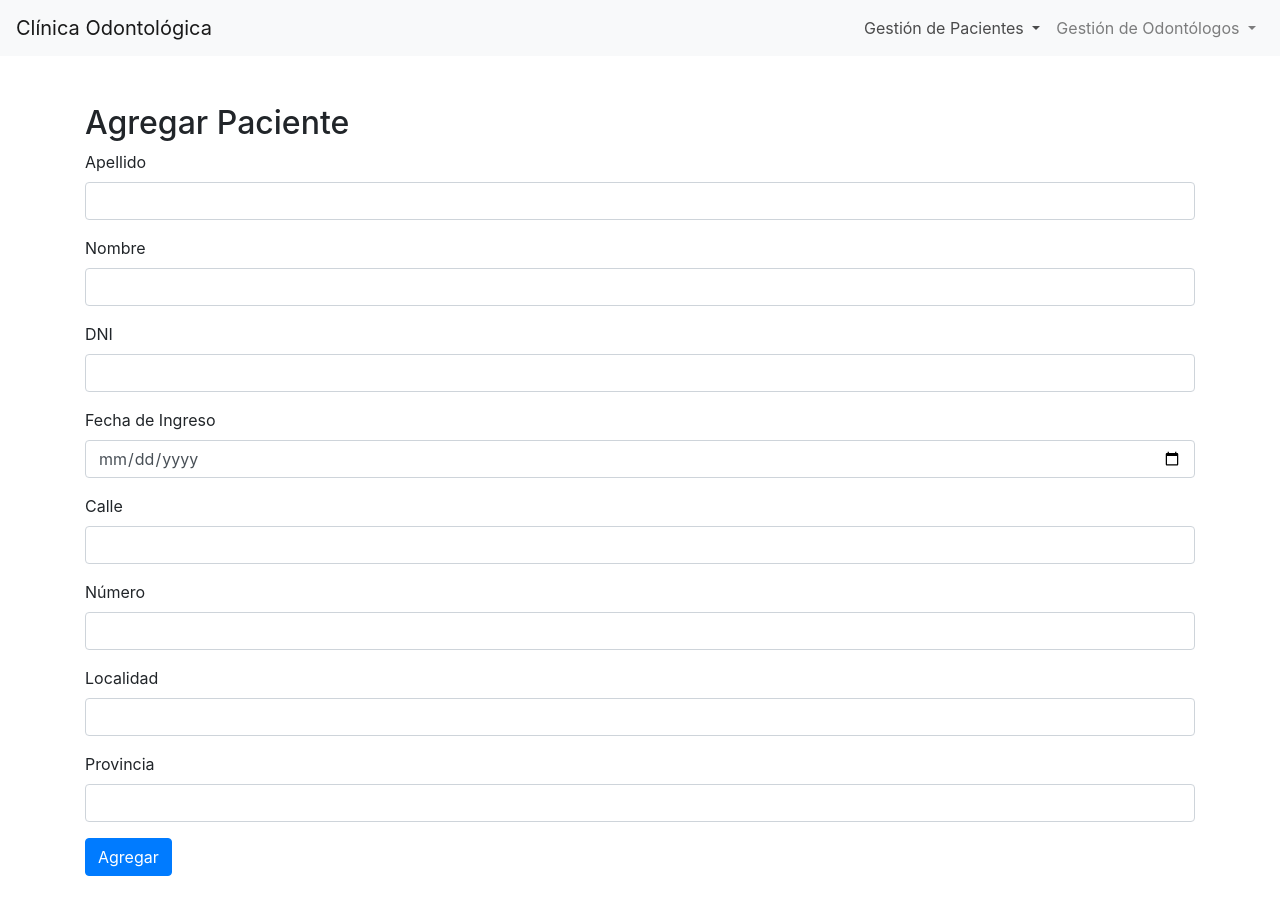
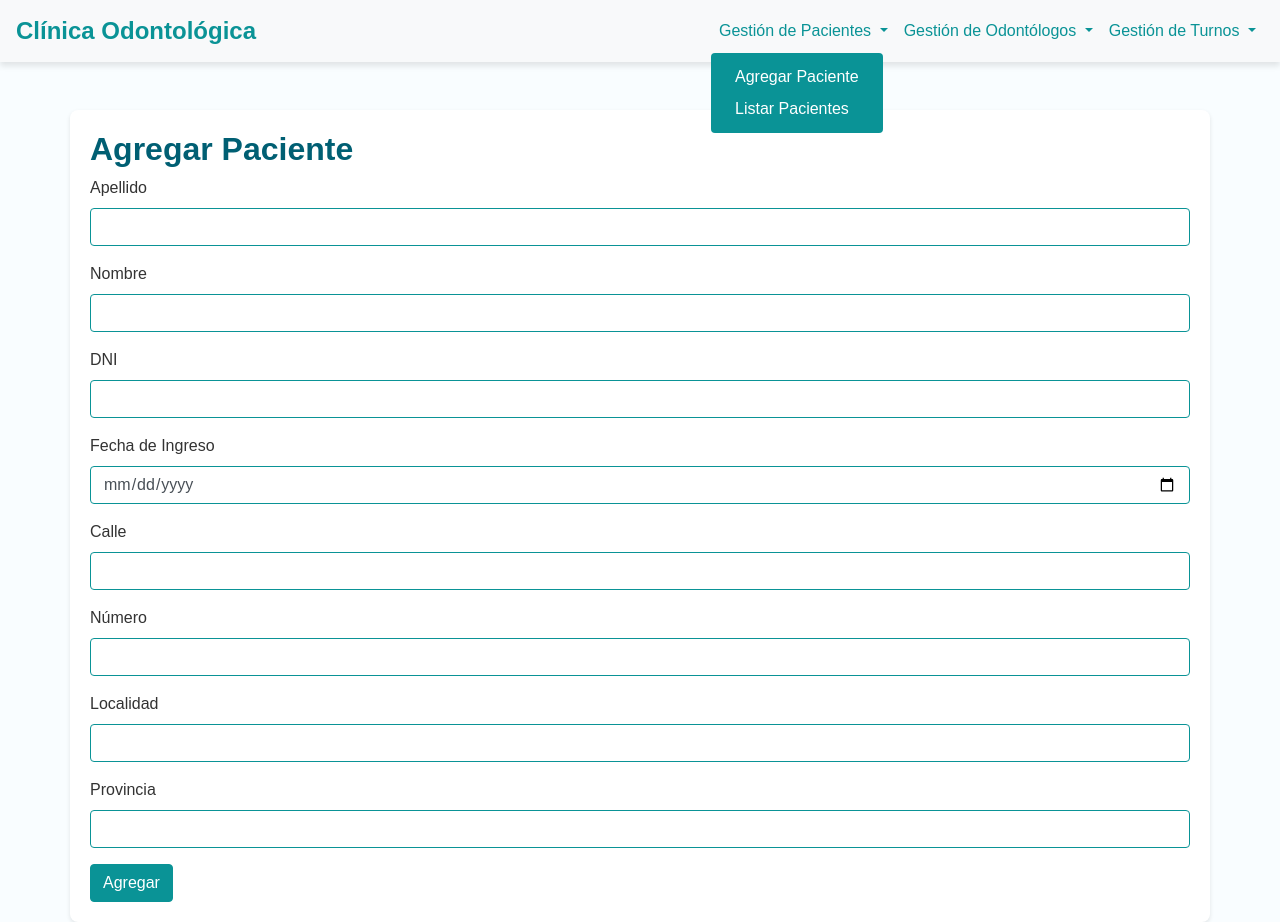
Before and after one commit to marce-rendon/VistaClinicaPI, a plain HTML site: page VistaClinica/html/agregar_pacientes.html in a window 1280 px wide. Both pictures are taken after a click on the button "Gestión de Pacientes". Before the commit the page ends 876 px from the top, so only its background shows below. Drawn offline with nearby package versions, Linux system fonts and the light colour scheme.

Commit message:
agregando css inicial

```diff
--- /dev/null
+++ b/VistaClinica/css/style.css
@@ -0,0 +1,101 @@
+/* general */
+body {
+    font-family: 'Arial', sans-serif;
+    background-color: #f9fdffee;
+    color: #333;
+    margin: 0;
+    padding: 0;
+}
+
+/* Navbar */
+.navbar {
+    background-color: #005f73;
+    box-shadow: 0 4px 6px rgba(0, 0, 0, 0.1);
+}
+
+.navbar-brand {
+    font-size: 1.5rem;
+    color: #0a9396 !important;
+    font-weight: bold;
+}
+
+.navbar-nav .nav-link {
+    color: #0a9396 !important;
+    font-size: 1rem;
+}
+
+.navbar-nav .nav-link:hover {
+    color: #94d2bd !important;
+}
+
+.dropdown-menu {
+    background-color: #0a9396;
+    border: none;
+}
+
+.dropdown-item {
+    color: #fff !important;
+}
+
+.dropdown-item:hover {
+    background-color: #94d2bd;
+    color: #005f73 !important;
+}
+
+/* Contenedor principal */
+.container {
+    margin-top: 40px;
+    padding: 20px;
+    background-color: #fff;
+    border-radius: 8px;
+    box-shadow: 0 2px 4px rgba(0, 0, 0, 0.1);
+}
+
+/* Encabezados */
+h2 {
+    color: #005f73;
+    font-weight: bold;
+}
+
+/* Botones */
+.btn-primary {
+    background-color: #0a9396;
+    border-color: #0a9396;
+}
+
+.btn-primary:hover {
+    background-color: #005f73;
+    border-color: #005f73;
+}
+
+/* Formularios */
+.form-control {
+    border-radius: 4px;
+    border-color: #0a9396;
+}
+
+.form-control:focus {
+    border-color: #005f73;
+    box-shadow: none;
+}
+
+/* footer */
+footer {
+    background-color: #005f73;
+    color: #fff;
+    padding: 10px 0;
+    text-align: center;
+    position: fixed;
+    bottom: 0;
+    width: 100%;
+}
+
+footer a {
+    color: #94d2bd;
+    text-decoration: none;
+}
+
+footer a:hover {
+    color: #fff;
+    text-decoration: underline;
+}
--- a/VistaClinica/html/agregar_pacientes.html
+++ b/VistaClinica/html/agregar_pacientes.html
@@ -5,6 +5,7 @@
     <meta name="viewport" content="width=device-width, initial-scale=1.0">
     <title>Agregar Paciente</title>
     <link rel="stylesheet" href="https://maxcdn.bootstrapcdn.com/bootstrap/4.5.2/css/bootstrap.min.css">
+    <link rel="stylesheet" href="../css/style.css">
 </head>
 <body>
     <nav class="navbar navbar-expand-lg navbar-light bg-light">
@@ -19,8 +20,8 @@
                         Gestión de Pacientes
                     </a>
                     <div class="dropdown-menu" aria-labelledby="pacientesDropdown">
-                        <a class="dropdown-item" href="agregar_pacientes.html">Agregar Paciente</a>
-                        <a class="dropdown-item" href="#">Listar Pacientes</a>
+                        <a class="dropdown-item" href="../html/agregar_pacientes.html">Agregar Paciente</a>
+                        <a class="dropdown-item" href="../html/listar_pacientes.html">Listar Pacientes</a>
                     </div>
                 </li>
                 <li class="nav-item dropdown">
@@ -30,6 +31,15 @@
                     <div class="dropdown-menu" aria-labelledby="odontologosDropdown">
                         <a class="dropdown-item" href="#">Buscar Odontólogo</a>
                         <a class="dropdown-item" href="#">Agregar Odontólogo</a>
+                    </div>
+                </li>
+                <li class="nav-item dropdown">
+                    <a class="nav-link dropdown-toggle" href="#" id="turnosDropdown" role="button" data-toggle="dropdown" aria-haspopup="true" aria-expanded="false">
+                        Gestión de Turnos
+                    </a>
+                    <div class="dropdown-menu" aria-labelledby="turnosDropdown">
+                        <a class="dropdown-item" href="#">Agendar turno</a>
+                        <a class="dropdown-item" href="#">Eliminar turno</a>
                     </div>
                 </li>
             </ul>
@@ -76,5 +86,8 @@
     </div>
 
     <script src="../js/agregarPaciente.js"></script>
+    <script src="https://code.jquery.com/jquery-3.5.1.slim.min.js"></script>
+    <script src="https://cdn.jsdelivr.net/npm/@popperjs/core@2.0.6/dist/umd/popper.min.js"></script>
+    <script src="https://stackpath.bootstrapcdn.com/bootstrap/4.5.2/js/bootstrap.min.js"></script>
 </body>
 </html>
```
Also changed, not shown: VistaClinica/index.html (+11 -0 lines).
